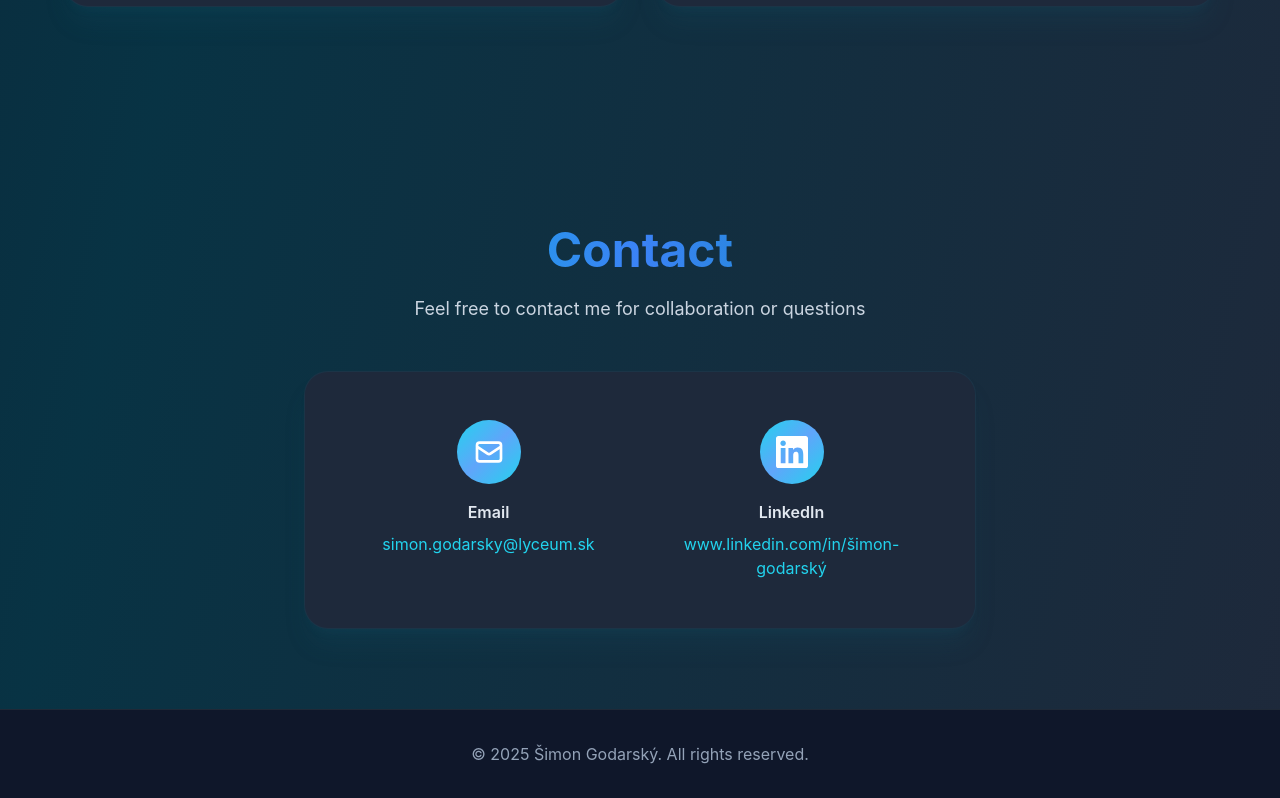
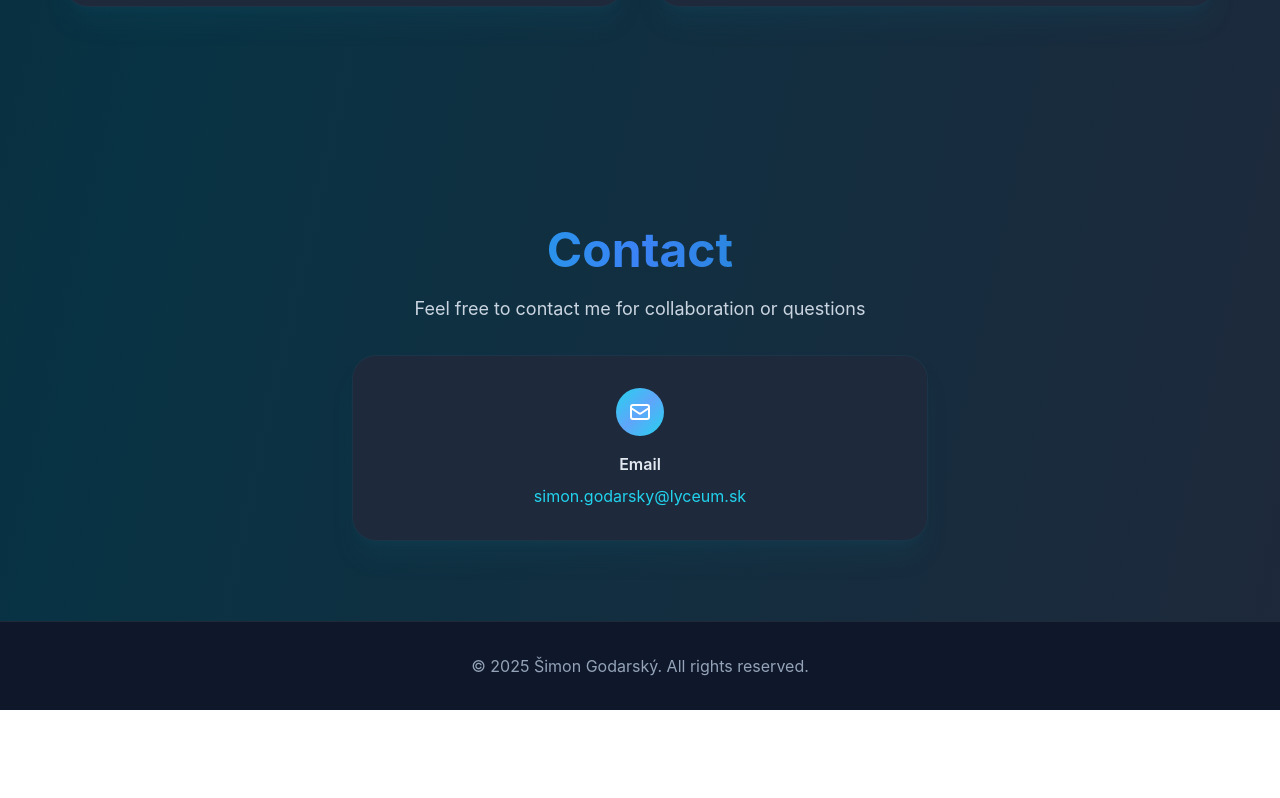
Before and after one commit to simon07426/Portfolio, a React (Vite) app in the folder portfolio/: page / in a window 1280 px wide. Shown: the part 4955-5753 px from the top of the page. After the commit the page ends 5665 px from the top, so only its background shows below. Built offline with nearby package versions, Linux system fonts and the light colour scheme.

Commit message:
LinkedIn delete

```diff
--- a/portfolio/src/App.jsx
+++ b/portfolio/src/App.jsx
@@ -1128,33 +1128,22 @@ function HomePage() {
 
       {/* Contact Section */}
       <section id="contact" className="section-padding">
-        <div className="max-w-2xl mx-auto">
+        <div className="max-w-xl mx-auto">
           <h2 className="text-4xl md:text-5xl font-bold text-center mb-4 gradient-text">{t.contact.title}</h2>
-          <p className="text-center text-gray-600 dark:text-slate-300 mb-12 text-lg">
+          <p className="text-center text-gray-600 dark:text-slate-300 mb-8 text-lg">
             {t.contact.description}
           </p>
-          <div className={`bg-white dark:bg-slate-800 rounded-3xl p-8 md:p-12 shadow-xl ${getThemeClasses.cardShadow()} ${getThemeClasses.cardBorder()}`}>
-            <div className="grid md:grid-cols-2 gap-8 text-center">
+          <div className={`bg-white dark:bg-slate-800 rounded-3xl p-6 md:p-8 shadow-xl ${getThemeClasses.cardShadow()} ${getThemeClasses.cardBorder()}`}>
+            <div className="text-center">
               <div className="group">
-                <div className={`w-16 h-16 ${getThemeClasses.iconGradient()} rounded-full flex items-center justify-center mx-auto mb-4 group-hover:scale-110 transition-transform ${getThemeClasses.iconShadow()}`}>
-                  <svg className="w-8 h-8 text-white" fill="none" stroke="currentColor" viewBox="0 0 24 24">
+                <div className={`w-12 h-12 ${getThemeClasses.iconGradient()} rounded-full flex items-center justify-center mx-auto mb-4 group-hover:scale-110 transition-transform ${getThemeClasses.iconShadow()}`}>
+                  <svg className="w-6 h-6 text-white" fill="none" stroke="currentColor" viewBox="0 0 24 24">
                     <path strokeLinecap="round" strokeLinejoin="round" strokeWidth={2} d="M3 8l7.89 5.26a2 2 0 002.22 0L21 8M5 19h14a2 2 0 002-2V7a2 2 0 00-2-2H5a2 2 0 00-2 2v10a2 2 0 002 2z" />
                   </svg>
                 </div>
                 <h3 className="font-semibold text-gray-800 dark:text-slate-200 mb-2">{t.contact.email}</h3>
                 <a href="mailto:simon.godarsky@lyceum.sk" className={`${getThemeClasses.textColor()} ${getThemeClasses.hoverTextColor()} transition-colors`}>
                   simon.godarsky@lyceum.sk
-                </a>
-              </div>
-              <div className="group">
-                <div className={`w-16 h-16 ${getThemeClasses.iconGradient()} rounded-full flex items-center justify-center mx-auto mb-4 group-hover:scale-110 transition-transform ${getThemeClasses.iconShadow()}`}>
-                  <svg className="w-8 h-8 text-white" fill="currentColor" viewBox="0 0 24 24">
-                    <path d="M20.447 20.452h-3.554v-5.569c0-1.328-.027-3.037-1.852-3.037-1.853 0-2.136 1.445-2.136 2.939v5.667H9.351V9h3.414v1.561h.046c.477-.9 1.637-1.85 3.37-1.85 3.601 0 4.267 2.37 4.267 5.455v6.286zM5.337 7.433c-1.144 0-2.063-.926-2.063-2.065 0-1.138.92-2.063 2.063-2.063 1.14 0 2.064.925 2.064 2.063 0 1.139-.925 2.065-2.064 2.065zm1.782 13.019H3.555V9h3.564v11.452zM22.225 0H1.771C.792 0 0 .774 0 1.729v20.542C0 23.227.792 24 1.771 24h20.451C23.2 24 24 23.227 24 22.271V1.729C24 .774 23.2 0 22.222 0h.003z"/>
-                  </svg>
-                </div>
-                <h3 className="font-semibold text-gray-800 dark:text-slate-200 mb-2">{t.contact.linkedin}</h3>
-                <a href="https://www.linkedin.com/in/šimon-godarský-007889279" target="_blank" rel="noopener noreferrer" className={`${getThemeClasses.textColor()} ${getThemeClasses.hoverTextColor()} transition-colors`}>
-                  www.linkedin.com/in/šimon-godarský
                 </a>
               </div>
             </div>
```
